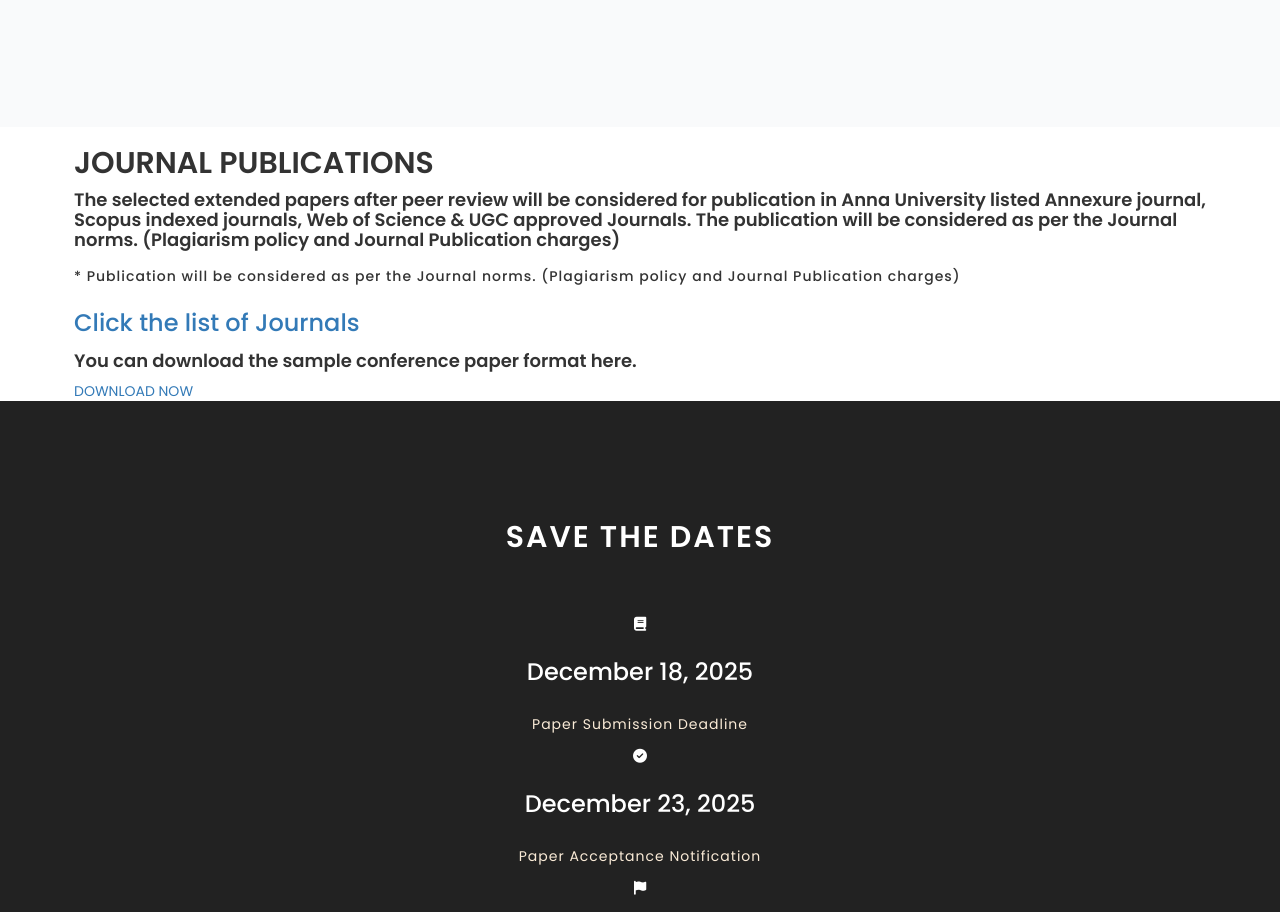
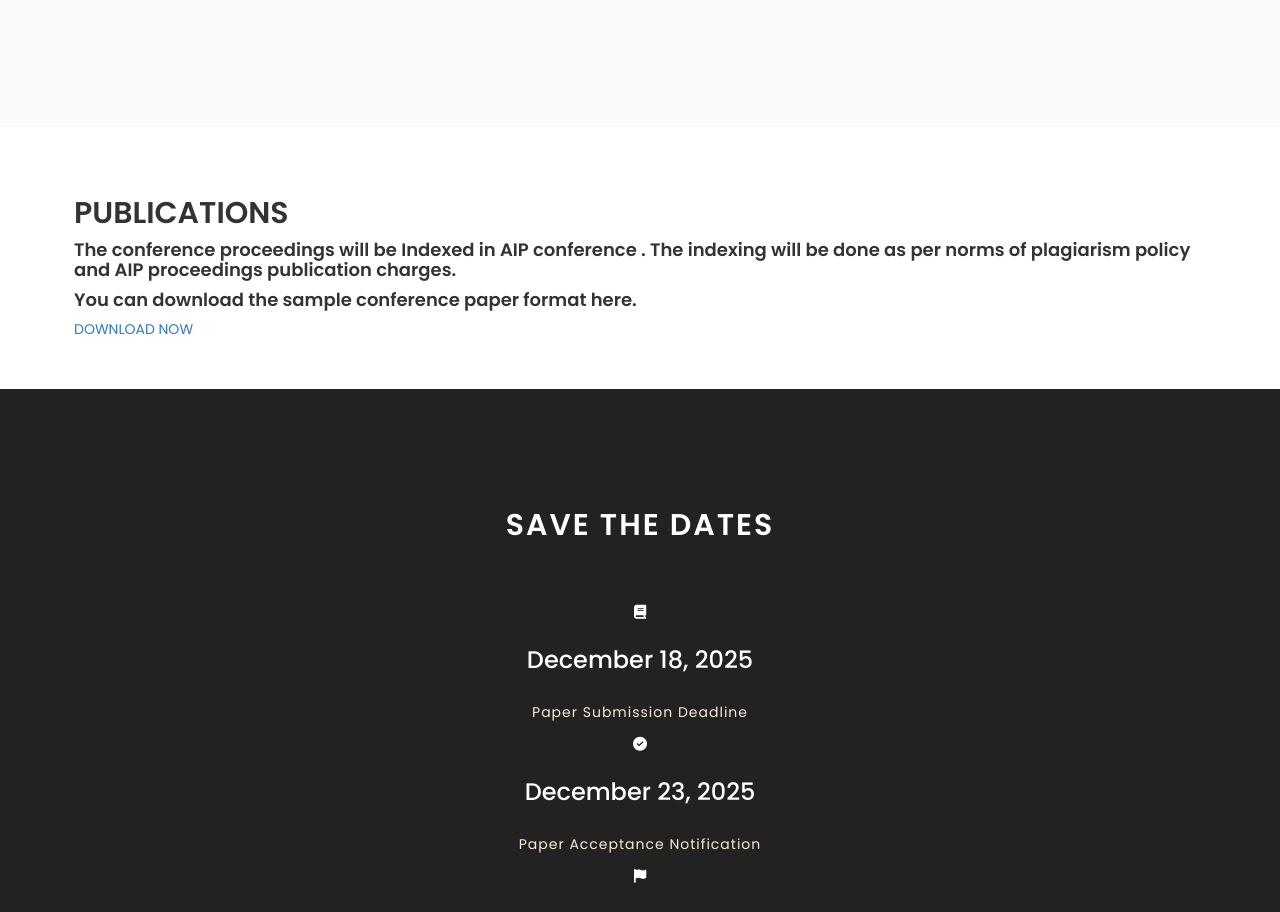
Before and after one commit to Dineshkarthik-2776/Step-2026, a React (Vite) app: page / in a window 1280 px wide. Shown: the part 5140-6052 px from the top of the page. Built offline with nearby package versions, Linux system fonts and the light colour scheme; a web font is replaced by a local one.

Commit message:
chore: content change in publications

```diff
--- a/src/sections/JournalPublication.jsx
+++ b/src/sections/JournalPublication.jsx
@@ -4,27 +4,14 @@ function JournalPublication() {
       <div className="container mx-auto px-4">
         <div className="max-w-4xl mx-auto">
           <h2 className="text-3xl font-bold text-gray-900 mb-8">
-            JOURNAL PUBLICATIONS
+            PUBLICATIONS
           </h2>
 
           <div className="bg-white rounded-lg shadow-md p-8 space-y-6">
             <div className="prose max-w-none">
               <h4 className="text-gray-700 leading-relaxed">
-                The selected extended papers after peer review will be considered for publication in Anna University listed Annexure journal, Scopus indexed journals, Web of Science & UGC approved Journals. The publication will be considered as per the Journal norms. (Plagiarism policy and Journal Publication charges)
+                The conference proceedings will be Indexed in AIP conference . The indexing will be done as per norms of plagiarism policy and AIP proceedings publication charges.
               </h4>
-
-              <h5 className="font-bold mt-4">
-                * Publication will be considered as per the Journal norms. (Plagiarism policy and Journal Publication charges)
-              </h5>
-
-              <h3 className="mt-6">
-                <a
-                  href="./images/List-of-Journals.pdf"
-                  className="text-blue-600 hover:text-blue-800 transition-colors"
-                >
-                  Click the list of Journals
-                </a>
-              </h3>
 
               <div className="mt-8">
                 <h4 className="text-gray-700">
--- a/src/style/custom.css
+++ b/src/style/custom.css
@@ -259,3 +259,7 @@
     height: 45vh;
   }
 }
+
+#jp {
+  padding: 5rem 0;
+}
```
